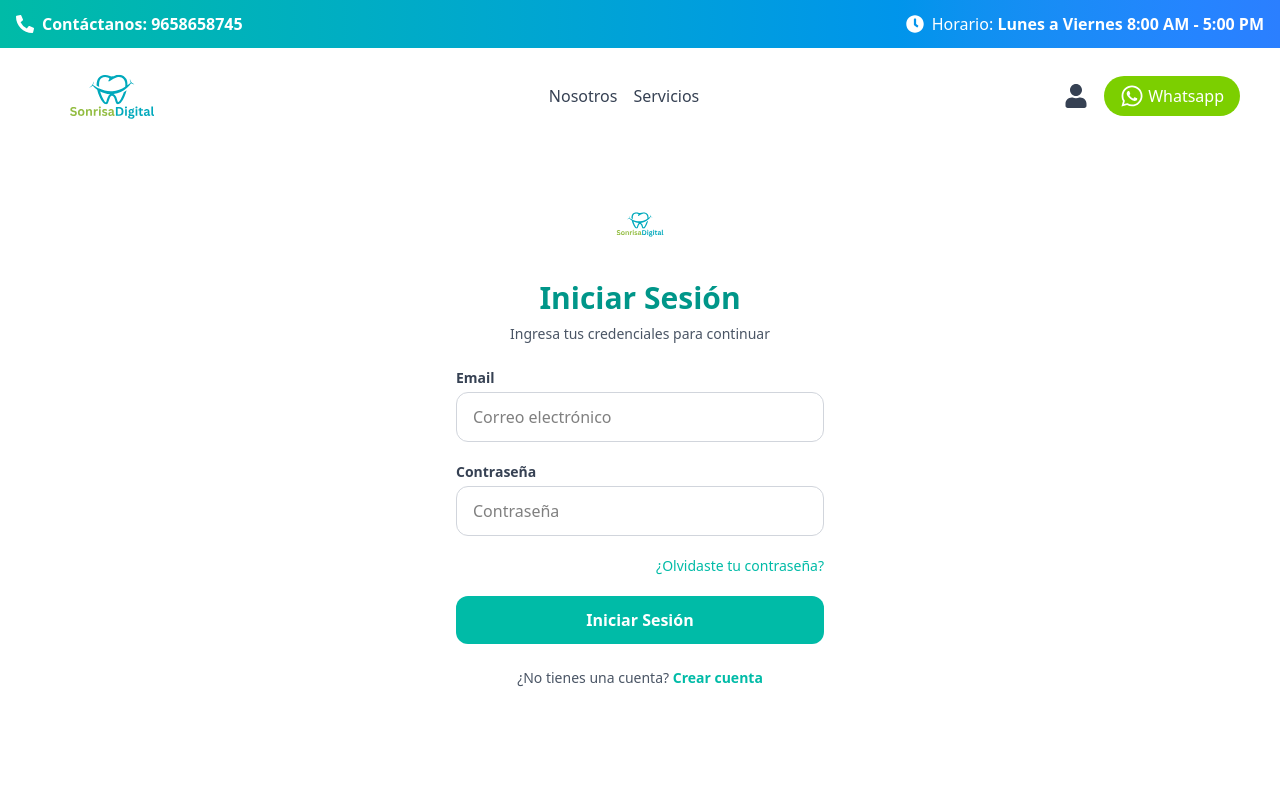
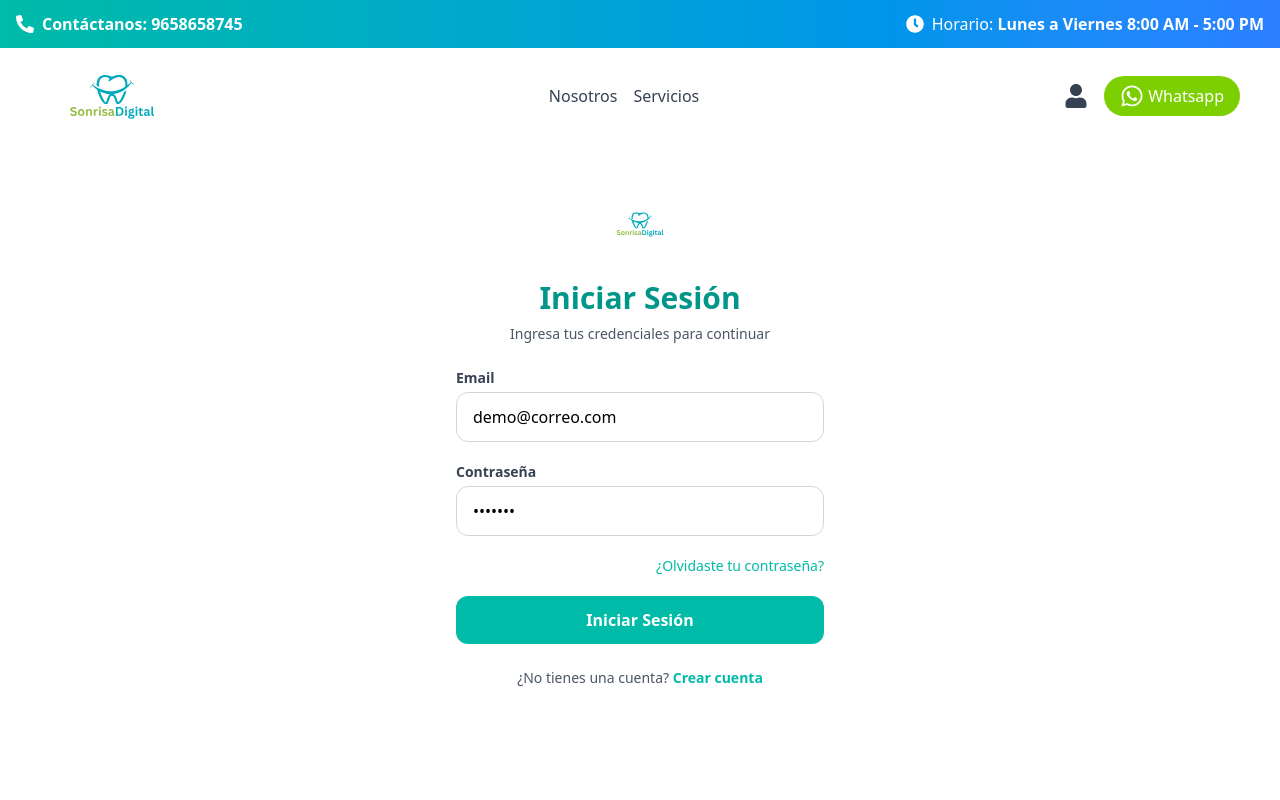
Before and after one commit to wilyramos/sonrisadigital_react_ts_frontend, a React (Vite) app: page /login in a window 1280 px wide. Shown: the top 800 px of the page. Built offline with nearby package versions, Linux system fonts and the light colour scheme; no server answers.

Commit message:
update login add demo data in login page

```diff
--- a/src/views/auth/LogiwView.tsx
+++ b/src/views/auth/LogiwView.tsx
@@ -17,8 +17,8 @@ export default function ModernLoginView() {
         formState: { errors },
     } = useForm<AuthLoginForm>({
         defaultValues: {
-            email: "",
-            password: "",
+            email: "demo@correo.com",
+            password: "demo123",
         },
     });
 
```
